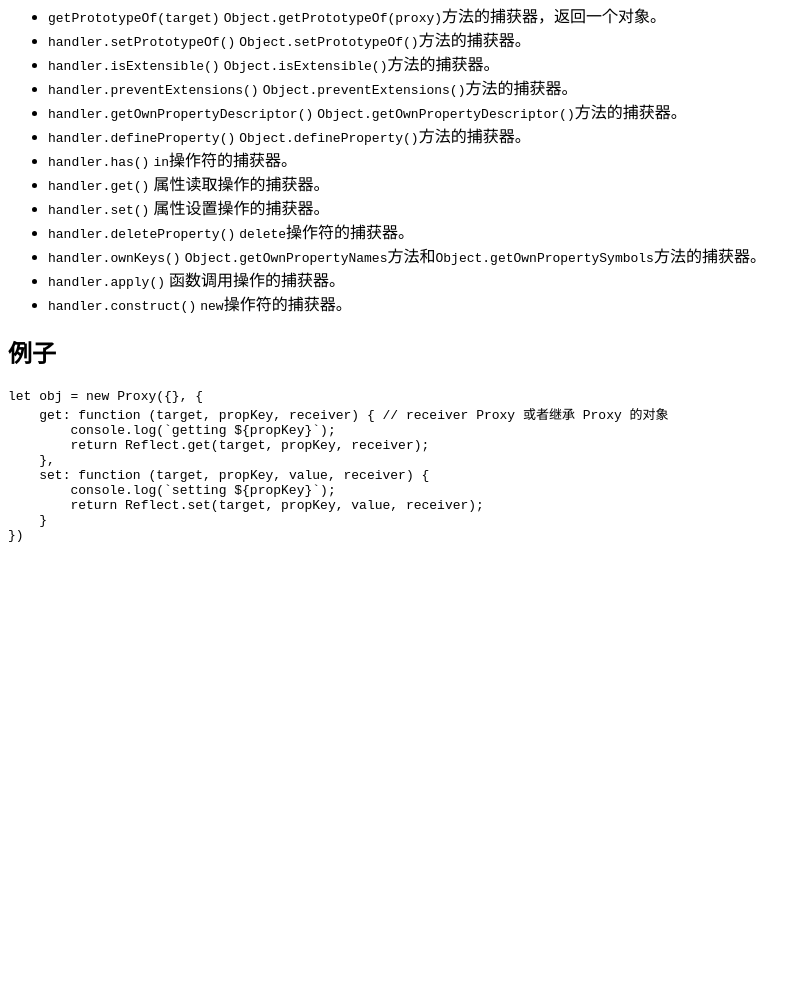
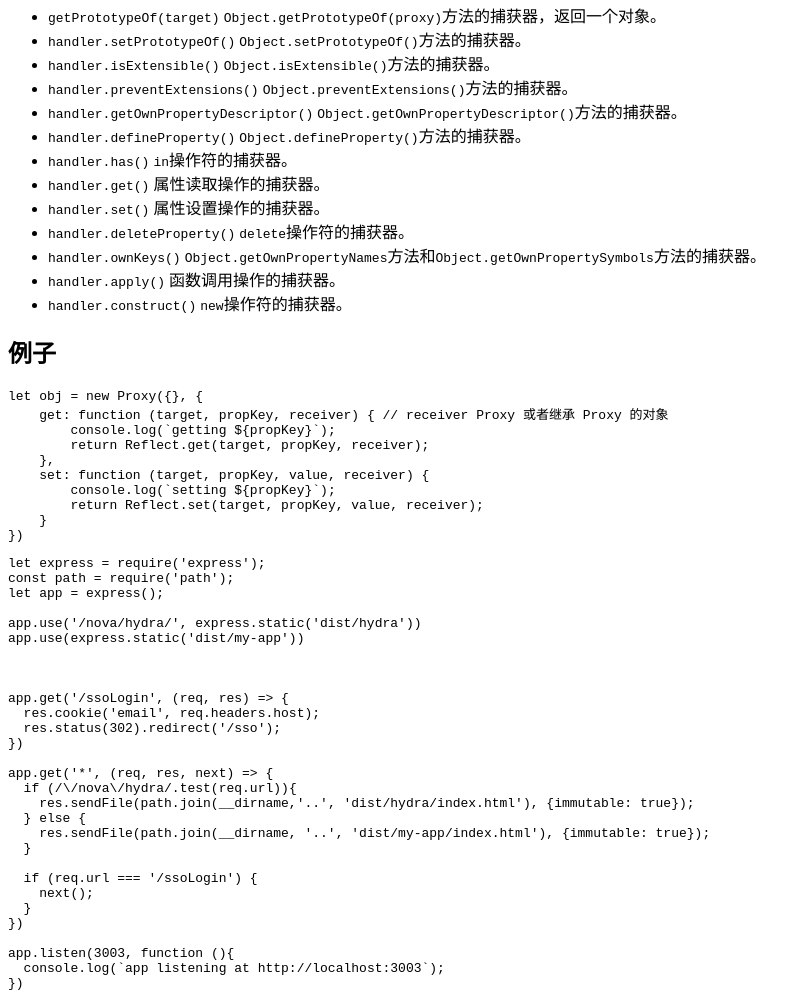
Before and after one commit to camelys624/my-blog, a Gatsby site: page /posts/Proxy/ in a window 1280 px wide. Shown: the part 1189-2193 px from the top of the page, without its empty margins (0-811 px from the left). Before the commit the page ends 1745 px from the top, so only its background shows below. Built offline with nearby package versions, Linux system fonts and the light colour scheme; Gatsby itself is replaced by a stand-in of ours; some packages are replaced by stand-ins of ours; code samples lack their colours.

Commit message:
express update

````diff
--- a/content/posts/Proxy.md
+++ b/content/posts/Proxy.md
@@ -99,3 +99,36 @@ let obj = new Proxy({}, {
     }
 })
 ```
+
+```js
+let express = require('express');
+const path = require('path');
+let app = express();
+
+app.use('/nova/hydra/', express.static('dist/hydra'))
+app.use(express.static('dist/my-app'))
+
+
+
+app.get('/ssoLogin', (req, res) => {
+  res.cookie('email', req.headers.host);
+  res.status(302).redirect('/sso');
+})
+
+app.get('*', (req, res, next) => {
+  if (/\/nova\/hydra/.test(req.url)){
+    res.sendFile(path.join(__dirname,'..', 'dist/hydra/index.html'), {immutable: true});
+  } else {
+    res.sendFile(path.join(__dirname, '..', 'dist/my-app/index.html'), {immutable: true});
+  }
+
+  if (req.url === '/ssoLogin') {
+    next();
+  }
+})
+
+app.listen(3003, function (){
+  console.log(`app listening at http://localhost:3003`);
+})
+
+```
````
